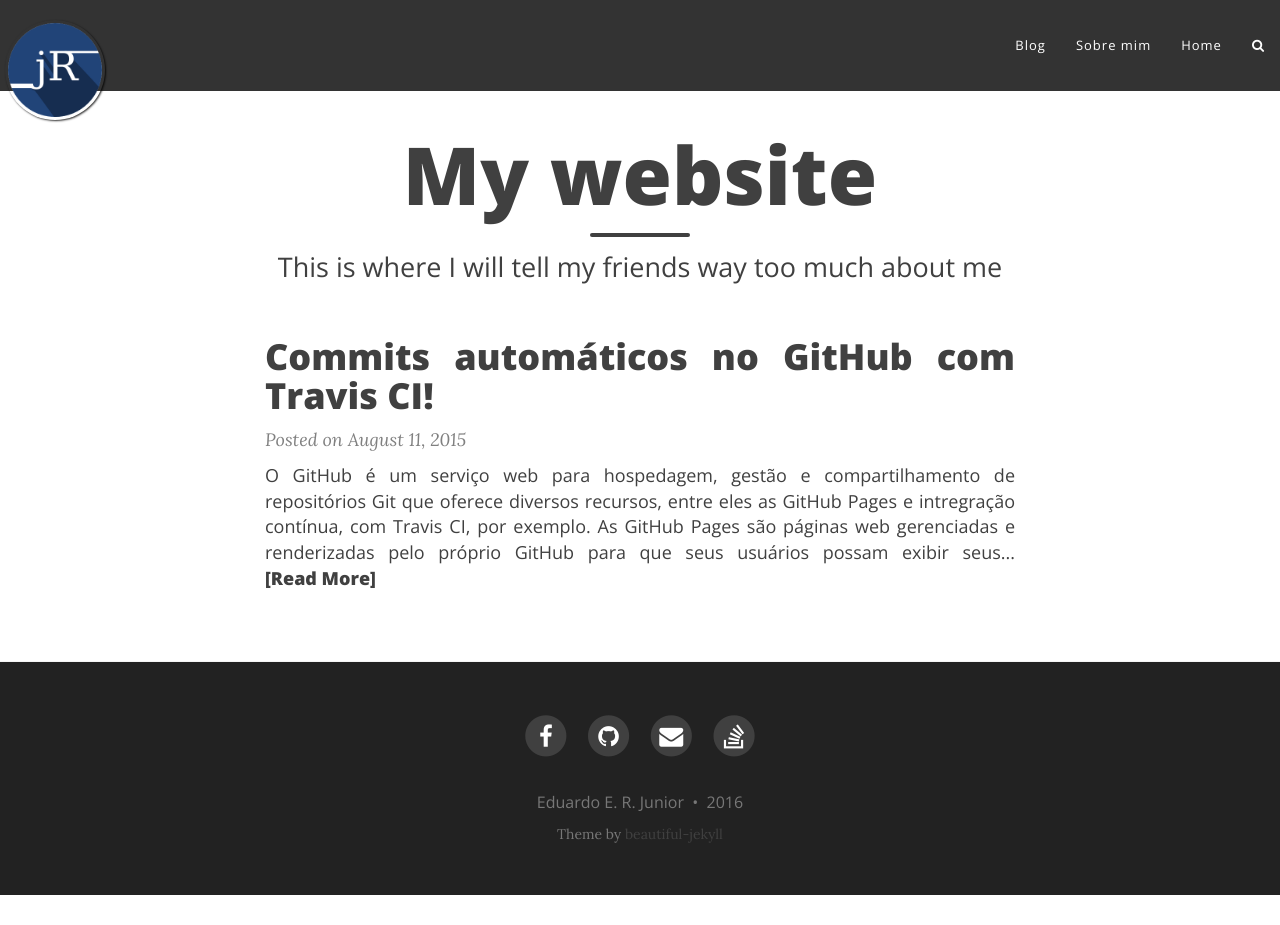
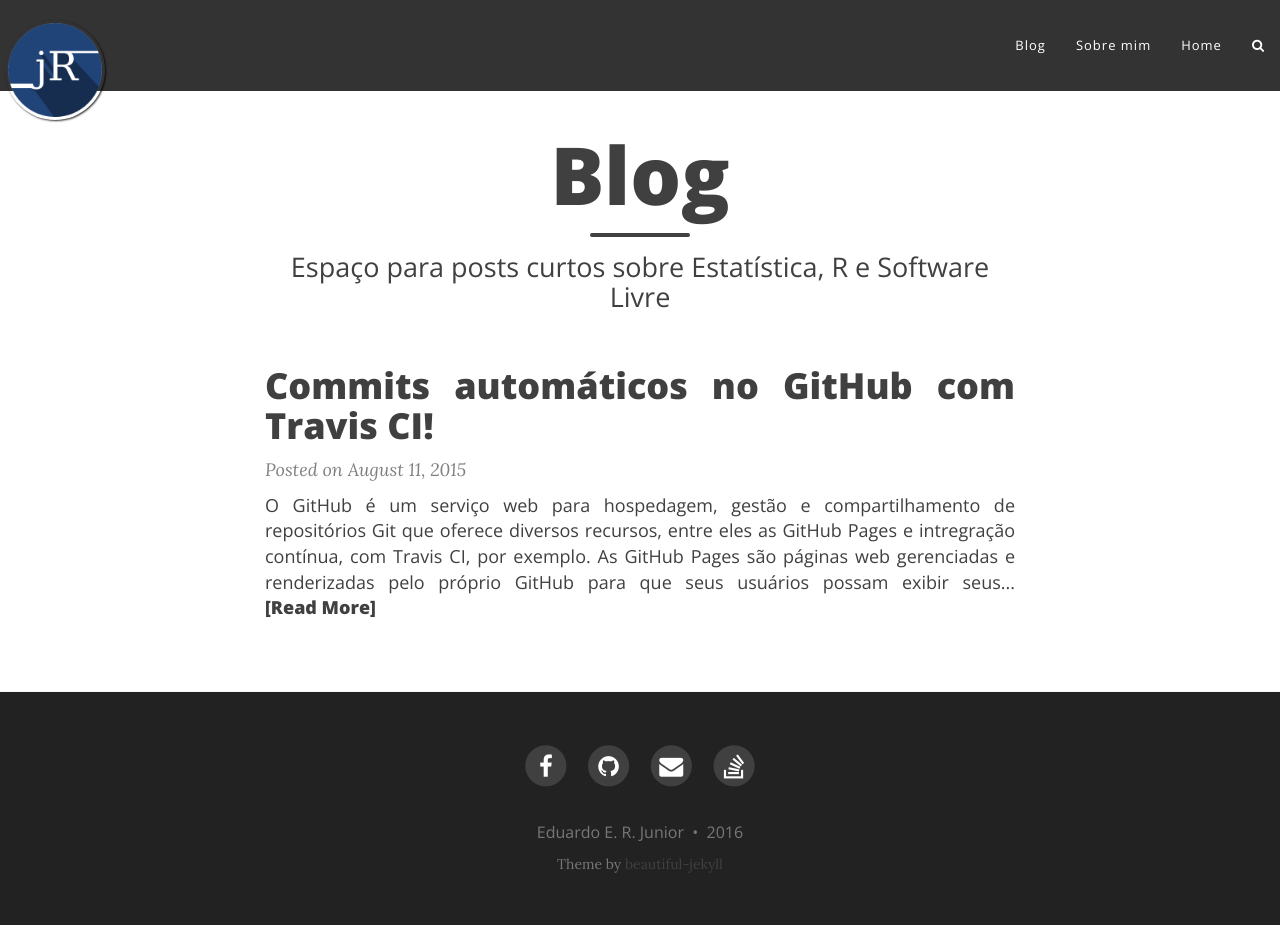
Before and after one commit to JrEduardo/JrEduardo.github.io, a Jekyll site: the page built from blog/index.html, in a window 1280 px wide and 925 px high. Built offline with Jekyll 4.4.1, drawn with Linux system fonts in a browser that asks for light colours; nearby versions of some CDN libraries; the list of posts is cut into pages by our own code.

Commit message:
Atualiza título da página inicial do Blog

```diff
--- a/blog/index.html
+++ b/blog/index.html
@@ -1,7 +1,7 @@
 ---
 layout: page
-title: My website
-subtitle: This is where I will tell my friends way too much about me
+title: Blog
+subtitle: Espaço para posts curtos sobre Estatística, R e Software Livre
 ---
 
 <div class="posts-list">
```
